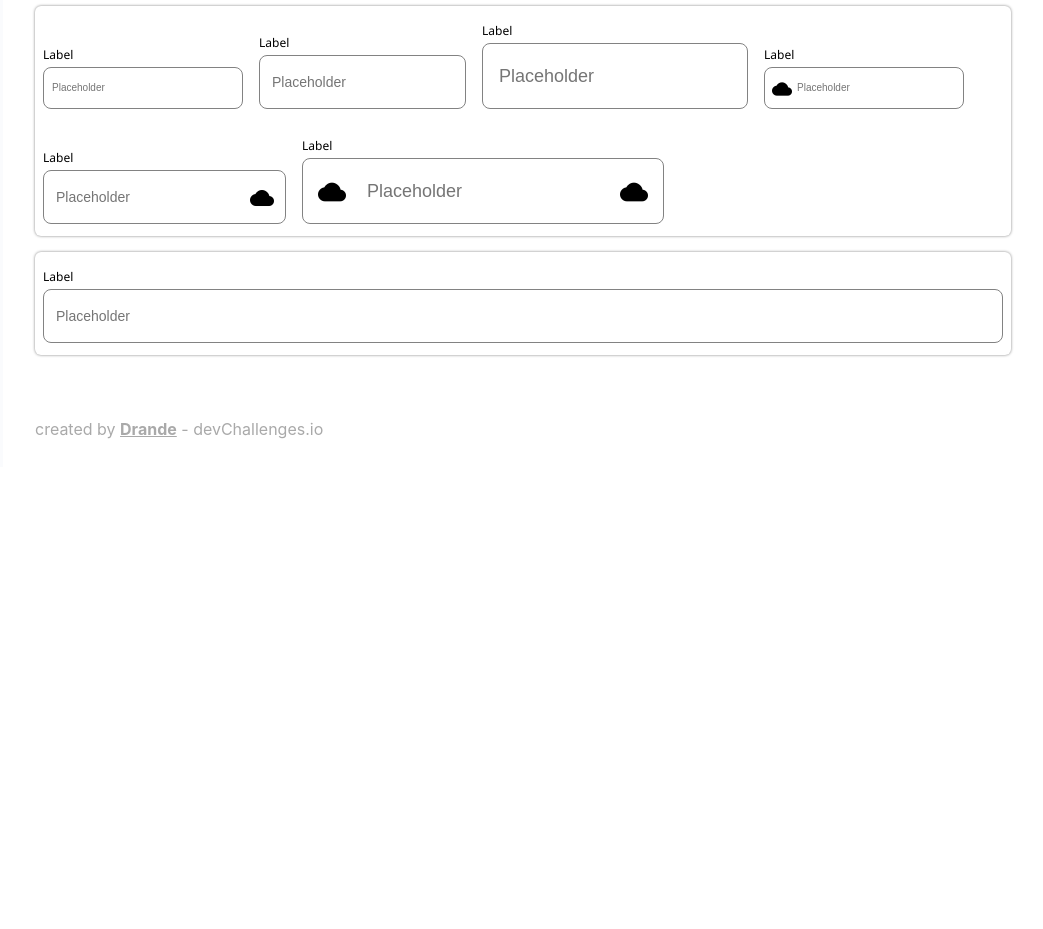
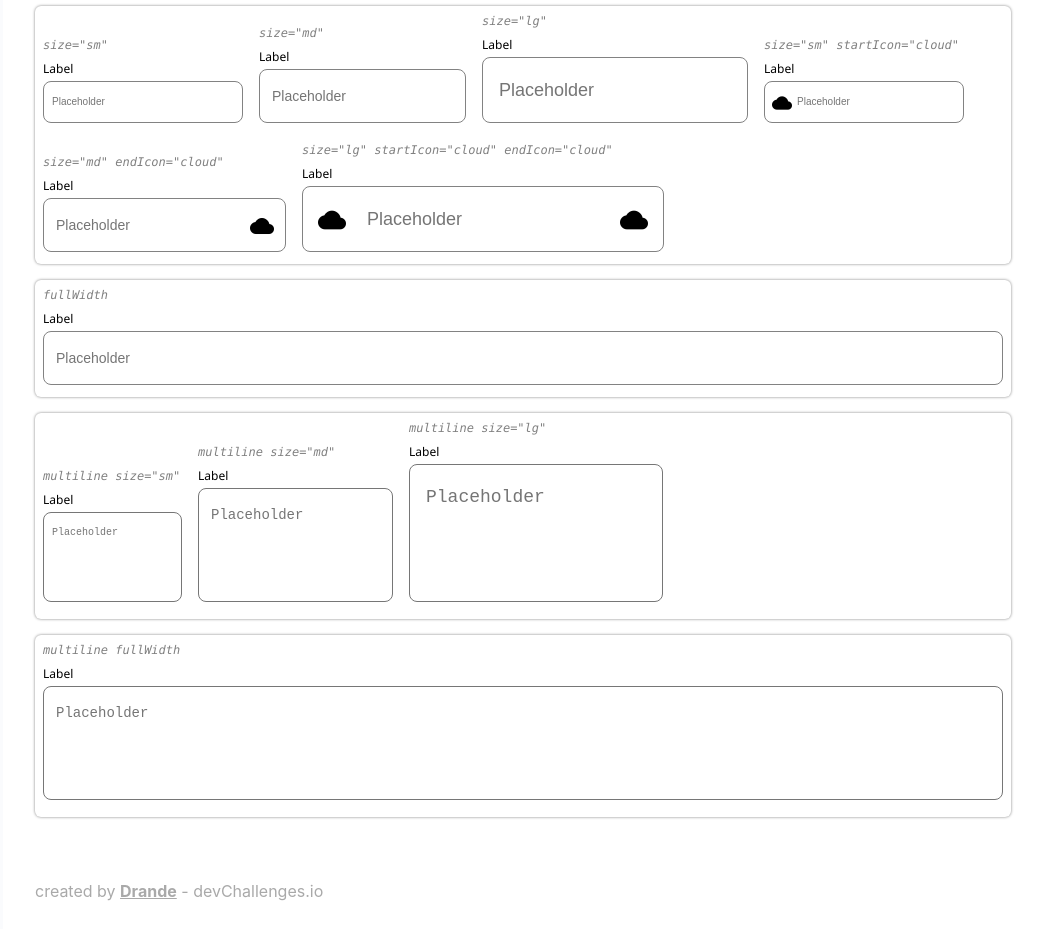
Before and after one commit to Drande/devchallenges-components, a React (Create React App) app: page /inputs in a window 1280 px wide. Shown: the part 880-1809 px from the top of the page, without its empty margins (237-1280 px from the left). Before the commit the page ends 1347 px from the top, so only its background shows below. Built offline with nearby package versions, Linux system fonts and the light colour scheme.

Commit message:
added multiline option for input component

```diff
--- a/src/pages/InputsPage.tsx
+++ b/src/pages/InputsPage.tsx
@@ -62,27 +62,27 @@ const InputsPage: FunctionComponent<InputsPageProps> = () => {
 
             <div className="row g-2 flex-wrap section align-items-end">
                 <div className="column g-1">
-                    <span className="code"></span>
+                    <span className="code">size="sm"</span>
                     <Input size="sm"></Input>
                 </div>
                 <div className="column g-1">
-                    <span className="code"></span>
+                    <span className="code">size="md"</span>
                     <Input size="md"></Input>
                 </div>
                 <div className="column g-1">
-                    <span className="code"></span>
+                    <span className="code">size="lg"</span>
                     <Input size="lg"></Input>
                 </div>
                 <div className="column g-1">
-                    <span className="code"></span>
+                    <span className="code">size="sm" startIcon="cloud"</span>
                     <Input size="sm" startIcon="cloud"></Input>
                 </div>
                 <div className="column g-1">
-                    <span className="code"></span>
+                    <span className="code">size="md" endIcon="cloud"</span>
                     <Input size="md" endIcon="cloud"></Input>
                 </div>
                 <div className="column g-1">
-                    <span className="code"></span>
+                    <span className="code">size="lg" startIcon="cloud" endIcon="cloud"</span>
                     <Input size="lg" startIcon="cloud" endIcon="cloud"></Input>
                 </div>
             </div>
@@ -90,8 +90,30 @@ const InputsPage: FunctionComponent<InputsPageProps> = () => {
 
             <div className="row g-2 flex-wrap section align-items-end">
                 <div className="column g-1 w-full">
-                    <span className="code"></span>
-                    <Input fullWidth={true}></Input>
+                    <span className="code">fullWidth</span>
+                    <Input fullWidth></Input>
+                </div>
+            </div>
+
+            <div className="row g-2 flex-wrap section align-items-end">
+                <div className="column g-1">
+                    <span className="code">multiline size="sm"</span>
+                    <Input multiline size="sm"></Input>
+                </div>
+                <div className="column g-1">
+                    <span className="code">multiline size="md"</span>
+                    <Input multiline size="md"></Input>
+                </div>
+                <div className="column g-1">
+                    <span className="code">multiline size="lg"</span>
+                    <Input multiline size="lg"></Input>
+                </div>
+            </div>
+
+            <div className="row g-2 flex-wrap section align-items-end">
+                <div className="column g-1 w-full">
+                    <span className="code">multiline fullWidth</span>
+                    <Input multiline fullWidth></Input>
                 </div>
             </div>
         </div>
--- a/src/shared/components/input/Input.model.ts
+++ b/src/shared/components/input/Input.model.ts
@@ -1,7 +1,7 @@
 import { Icon } from "../../styles/models/icon";
 import { Sizes } from "../../styles/models/size";
 
-export interface InputProps extends Partial<React.HTMLAttributes<HTMLInputElement>>  {
+export interface InputProps extends Partial<React.HTMLAttributes<HTMLInputElement | HTMLTextAreaElement>>  {
     type?: string;
     label?: string;
     placeholder?: string;
@@ -12,4 +12,6 @@ export interface InputProps extends Partial<React.HTMLAttributes<HTMLInputElemen
     endIcon?: Icon;
     size?: Sizes;
     fullWidth?: boolean;
+    multiline?: boolean;
+    rows?: number;
 }
--- a/src/shared/components/input/Input.scss
+++ b/src/shared/components/input/Input.scss
@@ -1,5 +1,6 @@
 @mixin input-size($size, $line, $py, $px) {
     input { font-size: $size; line-height: $line; padding: $py $px; }
+    textarea { font-size: $size; line-height: $line; padding: $py $px; }
     .input-icon { top: $py; }
     .material-icons { font-size: ($line + 4px); }
     .start { left: $px; & ~ input { padding-left: 4*$px; } }
@@ -7,12 +8,17 @@
 }
 
 .input-wrapper {
+    textarea {
+        border-radius: 8px;
+        resize: none;
+        overflow: hidden;
+    }
     /* Adjust width to 100% */
     &.expanded {
         width: 100%;
         .field-wrapper {
             width: 100%;
-            input {
+            input, textarea {
                 width: 100%;
             }
         }
--- a/src/shared/components/input/Input.tsx
+++ b/src/shared/components/input/Input.tsx
@@ -2,7 +2,7 @@ import React from "react";
 import './Input.scss';
 import { InputProps } from "./Input.model";
 
-const Input = ({ label="Label", helperText, type="text", placeholder="Placeholder", error, disabled, startIcon, endIcon, size="md", fullWidth, ...props }: React.PropsWithChildren<InputProps>) => {
+const Input = ({ label="Label", helperText, type="text", placeholder="Placeholder", error, disabled, startIcon, endIcon, size="md", fullWidth, multiline, rows=4, ...props }: React.PropsWithChildren<InputProps>) => {
     const isInvalid: boolean = error!==undefined && error!==false;
     const isDisabled: boolean = disabled!==undefined && disabled!==false;
     const finalClassname = [
@@ -10,19 +10,27 @@ const Input = ({ label="Label", helperText, type="text", placeholder="Placeholde
         isInvalid ? "invalid" : undefined,
         isDisabled ? "disabled" : undefined,
         fullWidth ? "expanded" : undefined,
-        size
+        size,
     ].filter(c => c).join(" ");
+    let inputElement;
+    let startIconElement;
+    let endIconElement;
     const labelElement = label ? <label>{label}</label> : undefined;
     const helperElement = label ? <label className="helper-text">{helperText}</label> : undefined;
-    const startIconElement = startIcon ? ( <span className={"material-icons start input-icon".concat(size?" "+size:"")}>{startIcon}</span> ): "";
-    const endIconElement = endIcon ? ( <span className={"material-icons end input-icon".concat(size?" "+size:"")}>{endIcon}</span> ): "";
+    if(multiline) {
+        inputElement = <textarea rows={rows} disabled={isDisabled} {...props} placeholder={placeholder} />
+    } else {
+        inputElement = <input disabled={isDisabled} {...props} type={type} placeholder={placeholder} />;
+        startIconElement = startIcon ? ( <span className={"material-icons start input-icon".concat(size?" "+size:"")}>{startIcon}</span> ): "";
+        endIconElement = endIcon ? ( <span className={"material-icons end input-icon".concat(size?" "+size:"")}>{endIcon}</span> ): "";
+    }
     return (
         <div className={finalClassname}>
             {labelElement}
             <div className="field-wrapper">
                 {startIconElement}
                 {endIconElement}
-                <input disabled={isDisabled} {...props} type={type} placeholder={placeholder}></input>
+                {inputElement}
             </div>
             {helperElement}
         </div>
```
